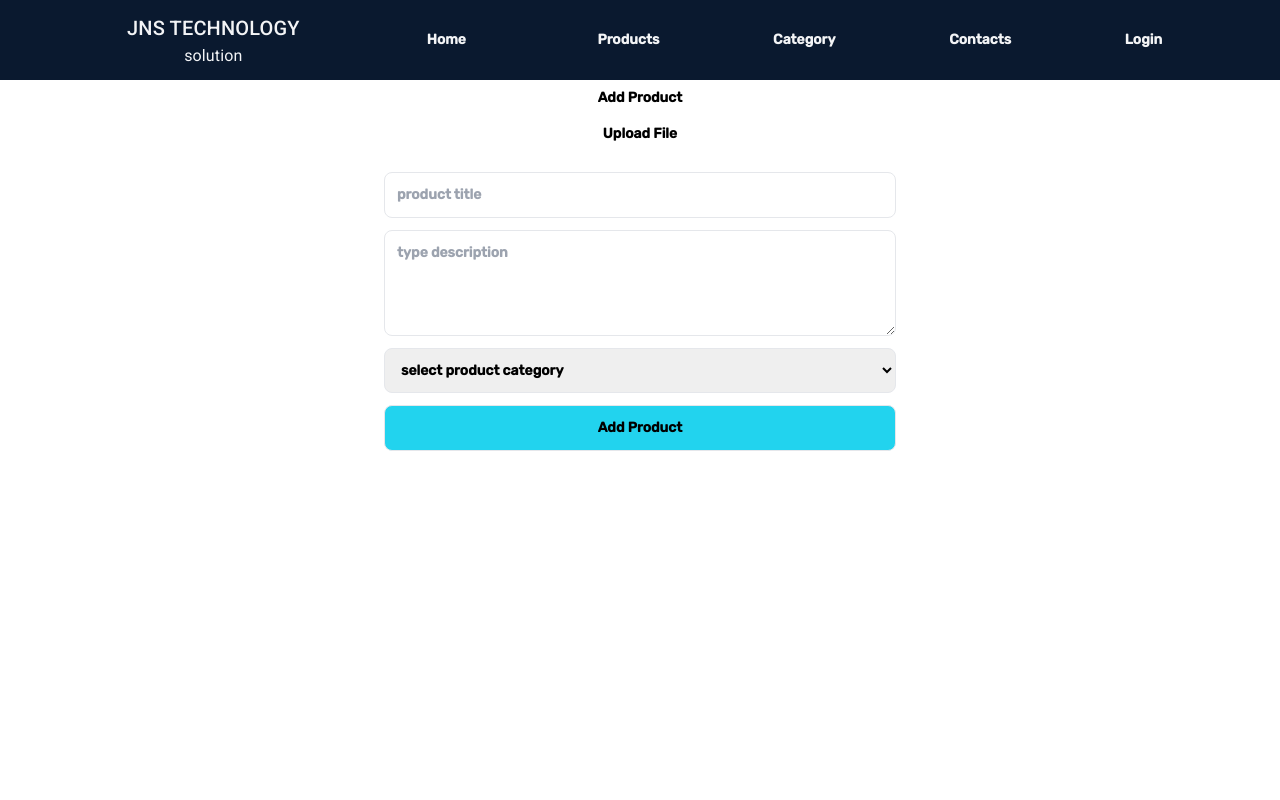
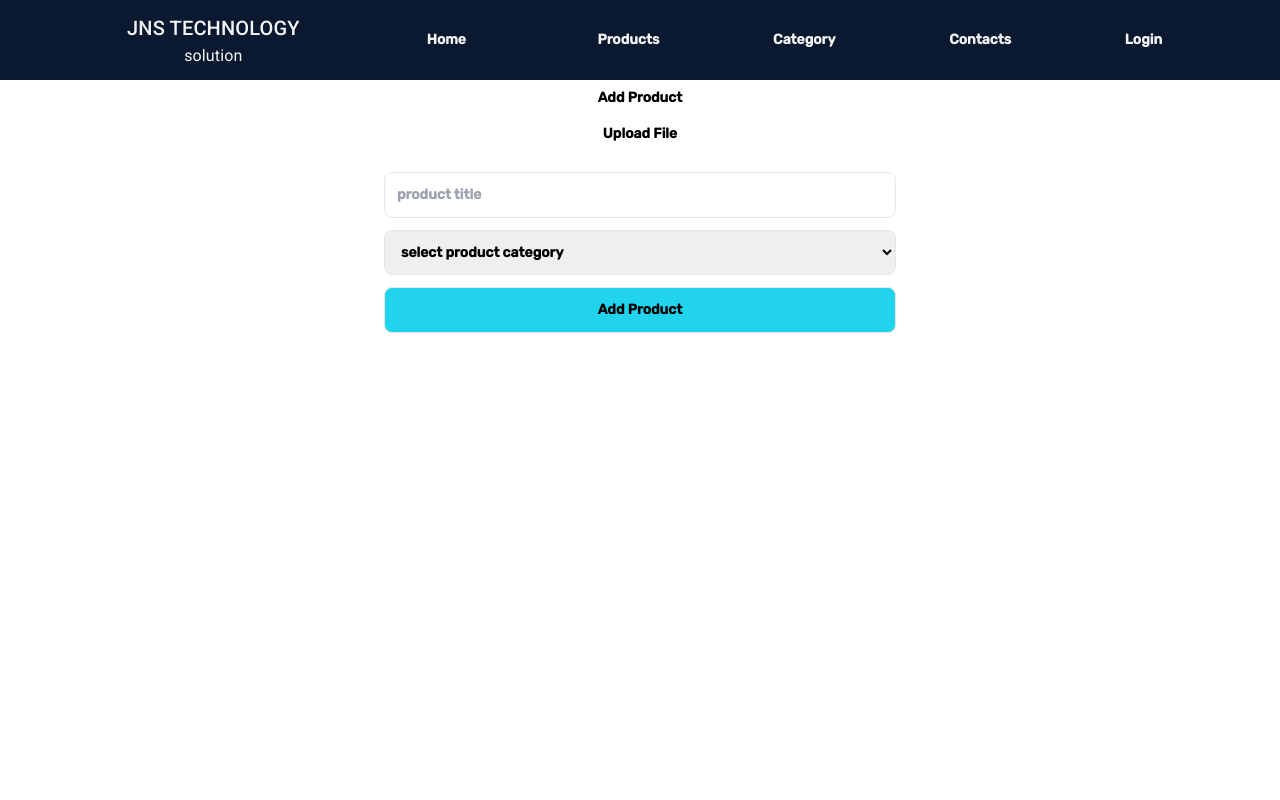
Before and after one commit to SimonIcon/solomon, a React (Create React App) app: page /addProducts in a window 1280 px wide. Shown: the top 800 px of the page. Built offline with nearby package versions, Linux system fonts and the light colour scheme; no server answers; the database is empty.

Commit message:
removing desription

```diff
--- a/src/pages/AddProducts.js
+++ b/src/pages/AddProducts.js
@@ -21,7 +21,6 @@ const AddProducts = () => {
     const formik = useFormik({
         initialValues: {
             title: "",
-            description: "",
             category: ""
         },
         validateOnChange: false,
@@ -32,10 +31,6 @@ const AddProducts = () => {
                 error.title = toast.error("product title required")
             } else if (values.title.length < 10) {
                 error.title = toast.error("too short title")
-            } else if (values.description.length === 0 || !values.description) {
-                error.description = toast.error("product description required")
-            } else if (values.description.length < 20) {
-                error.description = toast.error("too short description")
             } else if (values.category === "" || !values.category) {
                 error.category = toast.error("product category required")
             } else if (image === null) {
@@ -62,7 +57,6 @@ const AddProducts = () => {
                         addDoc(productRef, {
                             uploadedOn: timestamp,
                             title: values.title,
-                            description: values.description,
                             category: values.category,
                             productImage: downloadURL,
                             likes: 0,
@@ -123,12 +117,7 @@ const AddProducts = () => {
                             onChange={formik.handleChange} placeholder='product title'
                             className='w-[80%] px-3 outline-none text-sm text-black py-3 rounded-lg mt-3 border-[1px] font-semibold'
                         />
-                        <textarea type="text" id='description' placeholder='type description'
-                            value={formik.values.description}
-                            onChange={formik.handleChange}
-                            className='w-[80%] px-3 outline-none text-sm text-black py-3 rounded-lg mt-3 border-[1px] font-semibold'
-                            rows={4}
-                        > </textarea>
+
                         <select value={formik.values.category} id='category'
                             className='w-[80%] px-3 outline-none text-sm text-black py-3 rounded-lg mt-3 border-[1px] font-semibold'
                             onChange={formik.handleChange}
```
